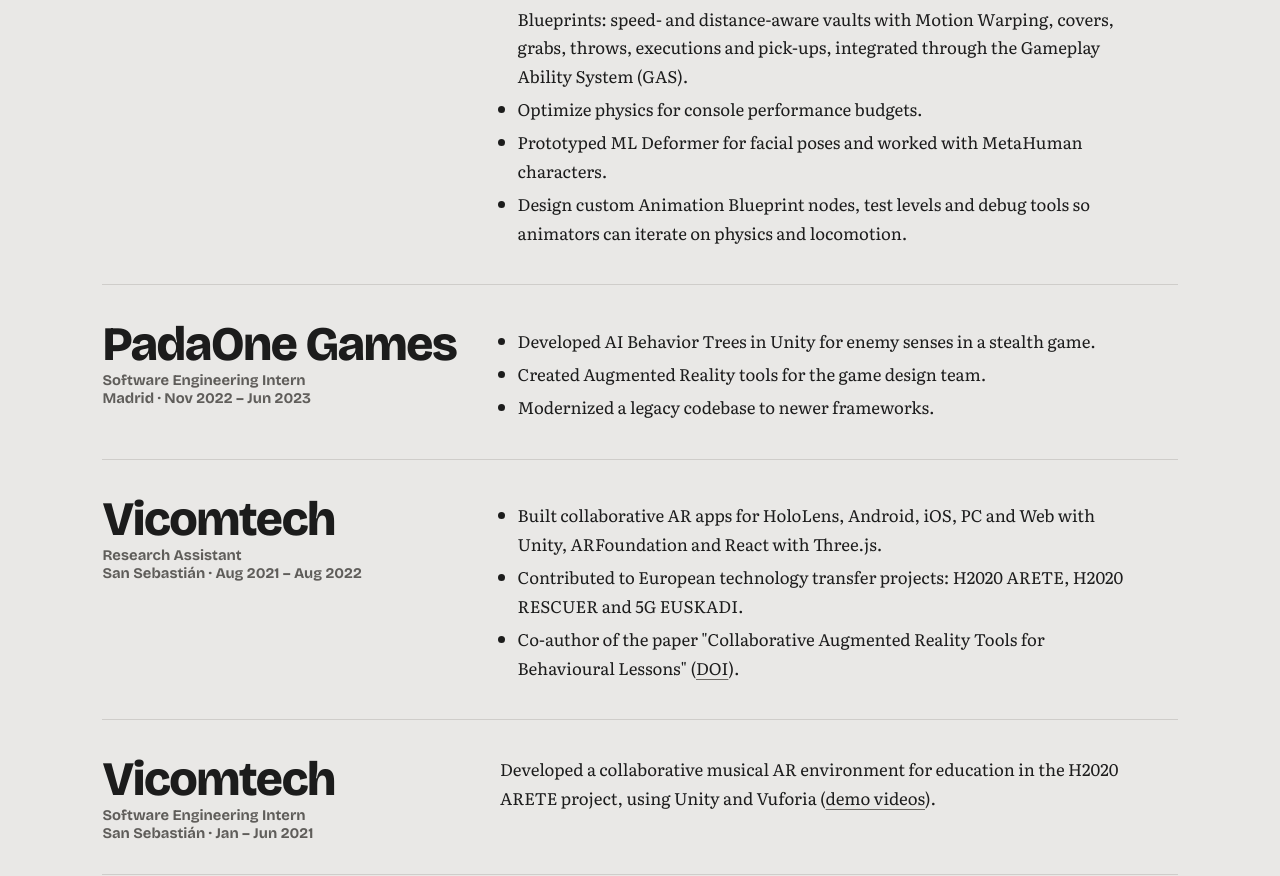
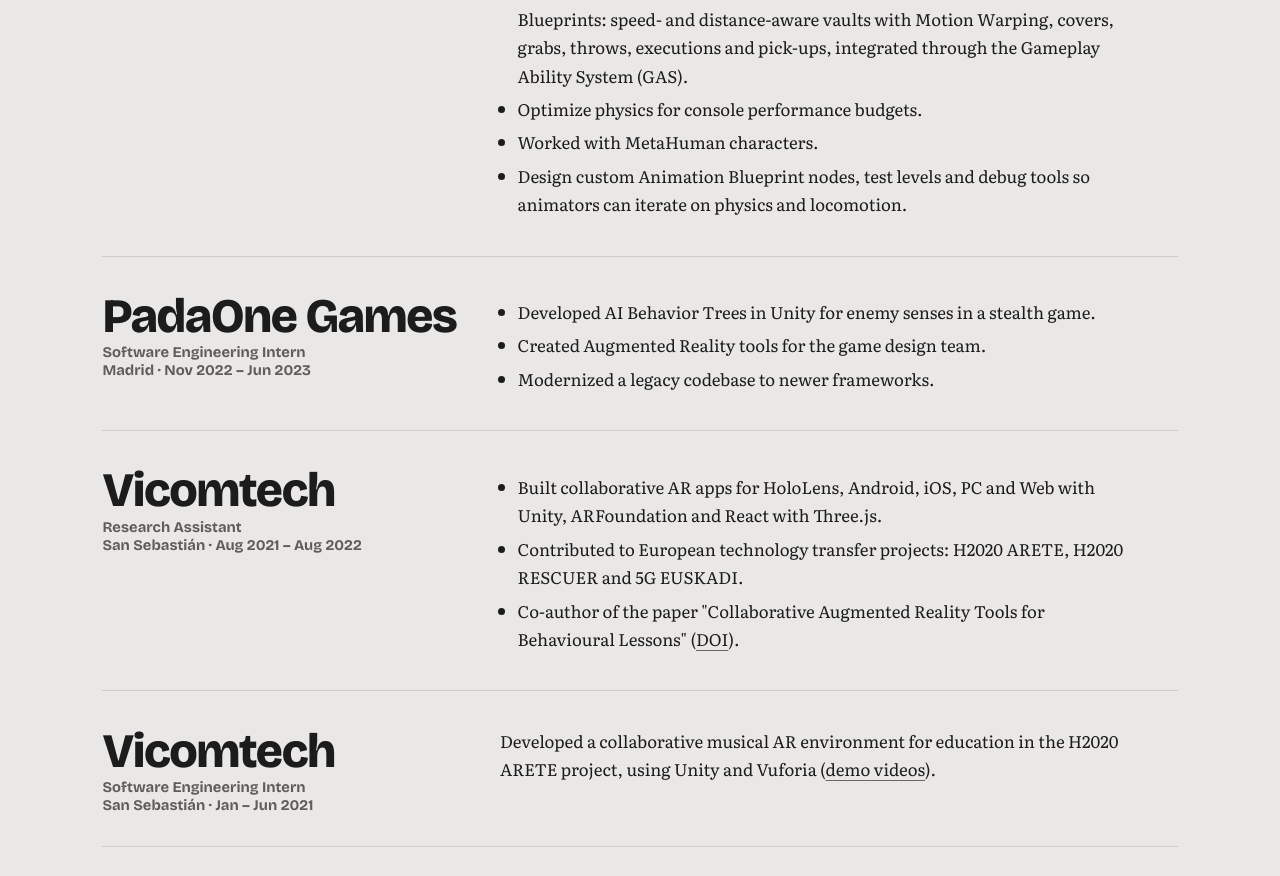
Before and after one commit to alvarocabrero/CV_AlvaroCabreroBarros, a plain HTML site: page index.html in a window 1280 px wide. Shown: the part 2088-2964 px from the top of the page. Drawn offline with Linux system fonts and the light colour scheme.

Commit message:
Remove the ML Deformer mention
Co-Authored-By: Claude Opus 5.5 <noreply@anthropic.com>
Claude-Session: https://claude.ai/code/session_01BbBv3yL1bKdiQaiPCJG6oB

```diff
--- a/index.html
+++ b/index.html
@@ -79,7 +79,7 @@
       <li>Implement Inverse Kinematics (IK) for foot placement, stairs, kicks, environment interactions and combat.</li>
       <li>Build traversal and combat animation features in C++ and Animation Blueprints: speed- and distance-aware vaults with Motion Warping, covers, grabs, throws, executions and pick-ups, integrated through the Gameplay Ability System (GAS).</li>
       <li>Optimize physics for console performance budgets.</li>
-      <li>Prototyped ML Deformer for facial poses and worked with MetaHuman characters.</li>
+      <li>Worked with MetaHuman characters.</li>
       <li>Design custom Animation Blueprint nodes, test levels and debug tools so animators can iterate on physics and locomotion.</li>
     </ul>
     </div>
```
Also changed, not shown: cv/cv.html (+1 -1 lines), 1 other file.
